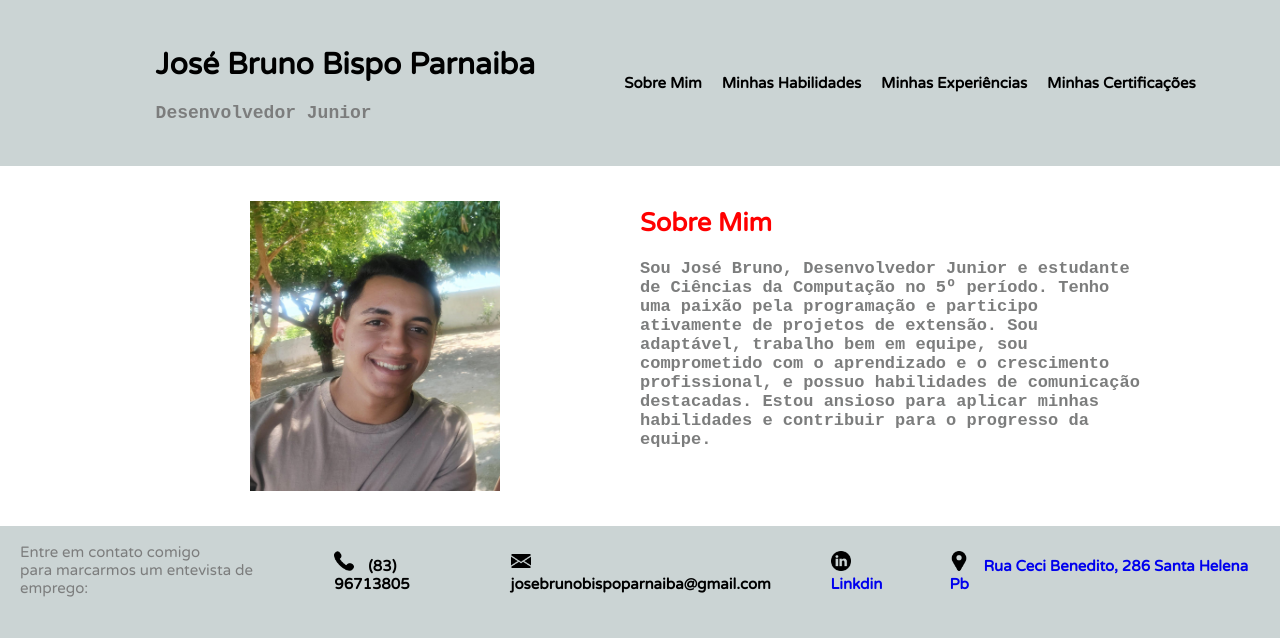
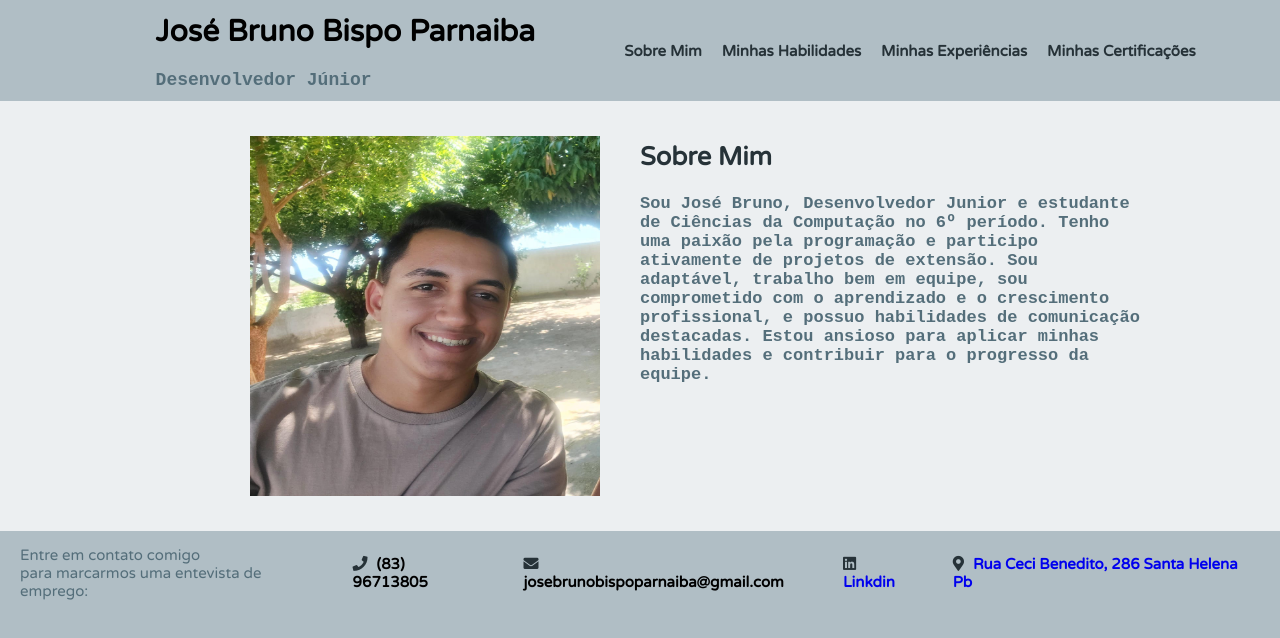
Before and after one commit to JoseBruno2005/IHC, a plain HTML site: page Atividade_1/index.html in a window 1280 px wide. Shown: the top 638 px of the page. Drawn offline with Linux system fonts and the light colour scheme.

Commit message:
Atualizando o curriculo, com paleta de cores

```diff
--- a/Atividade_1/index.html
+++ b/Atividade_1/index.html
@@ -8,13 +8,14 @@
         <link rel="preconnect" href="https://fonts.googleapis.com">
         <link rel="preconnect" href="https://fonts.gstatic.com" crossorigin>
         <link href="https://fonts.googleapis.com/css2?family=Varela+Round&display=swap" rel="stylesheet">
+        <link rel="stylesheet" href="https://cdnjs.cloudflare.com/ajax/libs/font-awesome/5.15.4/css/all.min.css">
         <script src="script.js"></script>
     </head>
     <body>
         <div class="div-head">
             <div class="nome">
                 <h1>José Bruno Bispo Parnaiba</h1>
-                <p>Desenvolvedor Junior</p>
+                <p>Desenvolvedor Júnior</p>
             </div>
             <nav class="nav-bar">
                 <ul>
@@ -28,14 +29,14 @@
 
         <div class="div-section">
             <div class="perfil">
-                <img src="imagens\WhatsApp Image 2024-08-19 at 20.07.14.jpeg" alt="minha-foto">
+                <img src="imagens/perfil.jpeg" alt="minha-foto">
             </div>
 
             <div class="information-menu">
                 <section id="sobre_mim" class="section-slide active">
                     <h2>Sobre Mim</h2>
                     <p>
-                        Sou José Bruno, Desenvolvedor Junior e estudante de Ciências da Computação no 5º período.
+                        Sou José Bruno, Desenvolvedor Junior e estudante de Ciências da Computação no 6º período.
                         Tenho uma paixão pela programação e participo ativamente de projetos de extensão. Sou adaptável,
                         trabalho bem em equipe, sou comprometido com o aprendizado e o crescimento profissional, e possuo
                         habilidades de comunicação destacadas. Estou ansioso para aplicar minhas habilidades e contribuir
@@ -112,18 +113,18 @@
         </div>
 
         <section id="dados_pessoais">
-            <p>Entre em contato comigo <br> para marcarmos um entevista de emprego:</p>
+            <p>Entre em contato comigo <br> para marcarmos uma entevista de emprego:</p>
             <div class="telefone">
-                <img src="imagens\telefone_preenchido.png" alt="telefone"> (83) 96713805
+                <i class="fas fa-phone"></i> (83) 96713805
             </div>
             <div class="email">
-                <img src="imagens\email_preenchido.png" alt="email">josebrunobispoparnaiba@gmail.com
+                <i class="fas fa-envelope"></i>josebrunobispoparnaiba@gmail.com
             </div>
             <div class="linkdin">
-                <img src="imagens\linkedin.png" alt="linkdin"><a target="_blank" href="https://www.linkedin.com/in/jos%C3%A9-bruno-bispo-parnaiba">Linkdin</a>
+                <i class="fab fa-linkedin"></i><a target="_blank" href="https://www.linkedin.com/in/jos%C3%A9-bruno-bispo-parnaiba">Linkdin</a>
             </div>
             <div class="endereco">
-                <img src="imagens\localizacao.png" alt="endereço"> <a target="_blank" href="https://www.google.com/maps/@-6.7161142,-38.6391458,3a,75y,258.93h,90.77t/data=!3m6!1e1!3m4!1ssAYm9-CPElQZWso3A_JTOg!2e0!7i16384!8i8192?coh=205409&entry=ttu">Rua Ceci Benedito, 286 Santa Helena Pb</a>
+                <i class="fas fa-map-marker-alt"></i> <a target="_blank" href="https://www.google.com/maps/@-6.7161142,-38.6391458,3a,75y,258.93h,90.77t/data=!3m6!1e1!3m4!1ssAYm9-CPElQZWso3A_JTOg!2e0!7i16384!8i8192?coh=205409&entry=ttu">Rua Ceci Benedito, 286 Santa Helena Pb</a>
             </div>
         </section>
 
--- a/Atividade_1/style.css
+++ b/Atividade_1/style.css
@@ -1,12 +1,14 @@
 body{
-    background-color: #cbd4d4;
+    background-color: #B0BEC5;
     margin: 0;
     overflow-x: hidden;
+    overflow-y: hidden;
 }
 
 .div-head{
-    background-color: #cbd4d4;
+    background-color: #B0BEC5;
     width: 100%;
+    height: 50px;
     padding: 2%;
     display: flex;
     justify-content: space-between;
@@ -14,13 +16,13 @@ body{
 }
 
 .div-section{
-    background-color: white;
+    background-color: #ECEFF1;
     box-sizing: border-box;
     padding: 20px;
     padding-top: 20px;
     display: flex;
     justify-content: space-between;
-    height: 360px;
+    height: 430px;
     font-family: 'Franklin Gothic Medium', 'Arial Narrow', Arial, sans-serif;
 }
 
@@ -40,7 +42,7 @@ body{
     height: 150px;
     padding-right: 120px;
     font-size: 15px;
-    color: #7c7d7d;
+    color: #546E7A;
     font-family: 'Courier New', Courier, monospace;
     font-weight: bold;
     font-size: 17px;
@@ -48,21 +50,21 @@ body{
 
 .section-slide.active h2{
     font-family: "Varela Round", sans-serif;
-    color: red;
+    color: #263238;
 }
 
 .section-slide.active h3{
     font-family: "Varela Round", sans-serif;
-    color: black;
+    color: #263238;
 }
 
 .section-slide.active ul li h3{
-    color: black;
+    color: #263238;
 }
 
 .perfil img{
-    width: 250px;
-    height: 290px;
+    width: 350px;
+    height: 360px;
     padding-left: 230px;
     padding-top: 15px;
 }
@@ -79,7 +81,7 @@ body{
 #dados_pessoais p{
     padding-left: 20px;
     font-weight: 100;
-    color: #7c7d7d;
+    color: #546E7A;
 }
 
 #dados_pessoais div{
@@ -119,12 +121,12 @@ body{
 }
 
 .nav-bar ul li :hover{
-    color: white;
+    color:  #ECEFF1;
 }
 
 .nav-bar li a{
     text-decoration: none;
-    color: black;
+    color: #263238;
 }
 
 .nome{
@@ -134,8 +136,18 @@ body{
 }
 
 .nome p{
-    color: #7c7d7d;
+    color: #546E7A;
     font-family: 'Courier New', Courier, monospace;
     font-weight: bold;
     font-size: 18px;
 }
+
+.fas{
+    padding-right: 5px;
+    color: #263238;
+}
+
+.fab{
+    padding-right: 5px;
+    color: #263238;
+}
```
Also changed, not shown: Atividade_1/imagens/email_preenchido.png (deleted), Atividade_1/imagens/github.png (deleted), Atividade_1/imagens/linkedin.png (deleted), Atividade_1/imagens/localizacao.png (deleted), Atividade_1/imagens/perfil.jpeg (renamed from Atividade_1/imagens/WhatsApp Image 2024-08-19 at 20.07.14.jpeg), Atividade_1/imagens/telefone_preenchido.png (deleted).
